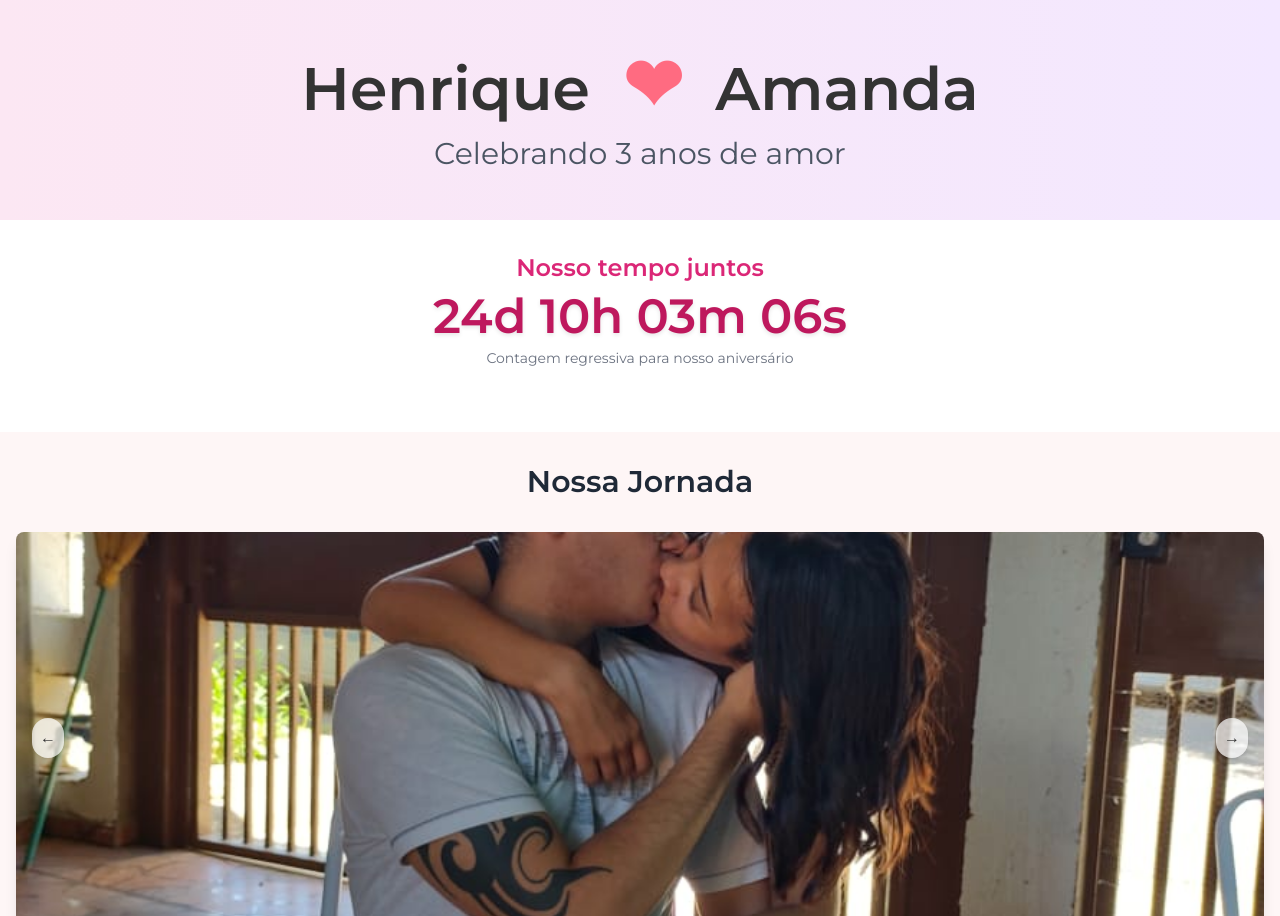
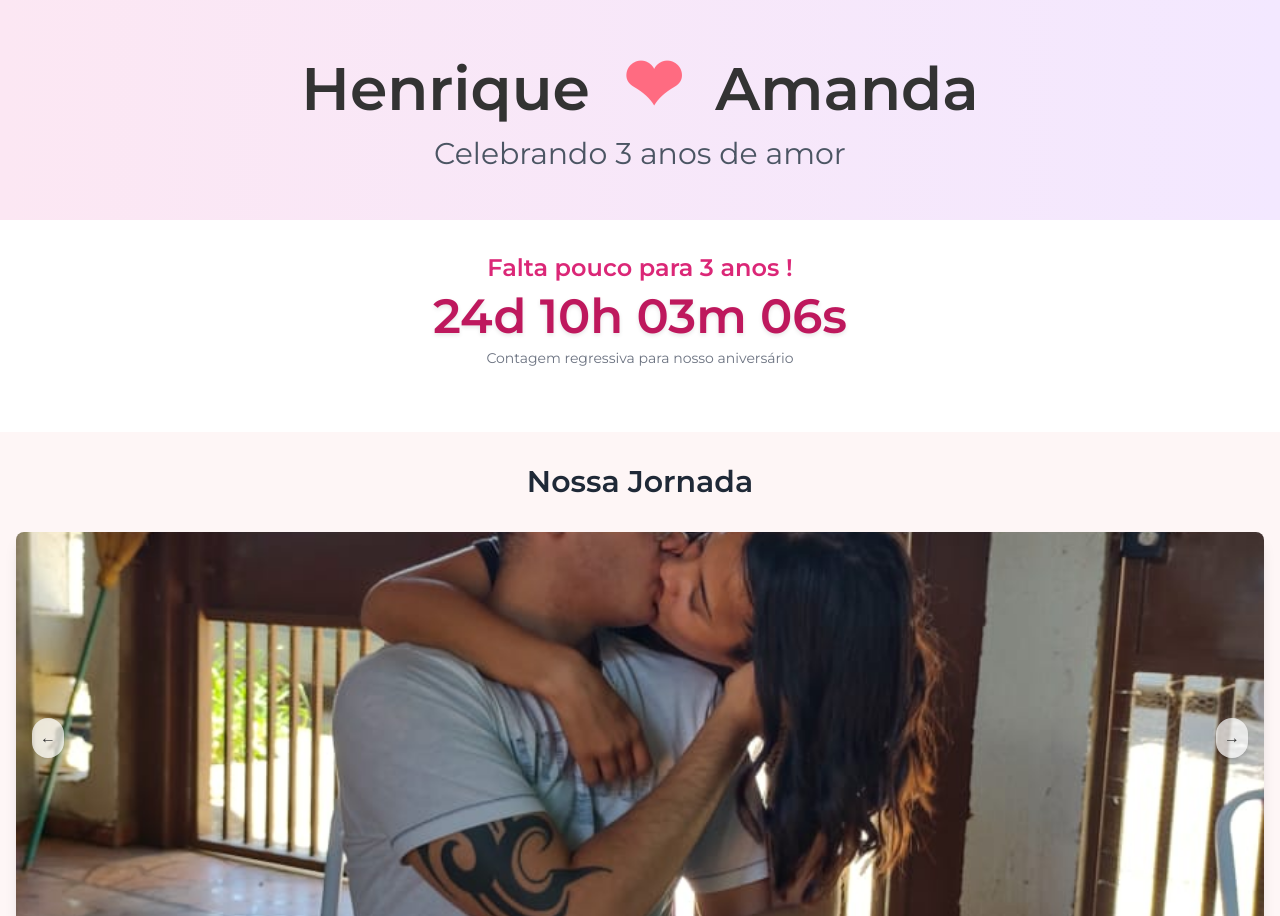
Before and after one commit to Rick-Henrique7/comemorando, a plain HTML site: page index.html in a window 1280 px wide. Shown: the top 916 px of the page. Drawn offline with nearby package versions, Linux system fonts and the light colour scheme.

Commit message:
mudando nome do cronometro

```diff
--- a/index.html
+++ b/index.html
@@ -68,7 +68,7 @@
 
     <div class="flex flex-col items-center justify-center py-8 bg-white">
         <div class="text-center mb-8">
-            <h3 class="text-xl md:text-2xl font-semibold mb-2 text-pink-600">Nosso tempo juntos</h3>
+            <h3 class="text-xl md:text-2xl font-semibold mb-2 text-pink-600">Falta pouco para 3 anos !</h3>
             <div class="timer text-3xl md:text-5xl text-pink-700">
                 <span id="days">00</span>d
                 <span id="hours">00</span>h
```
